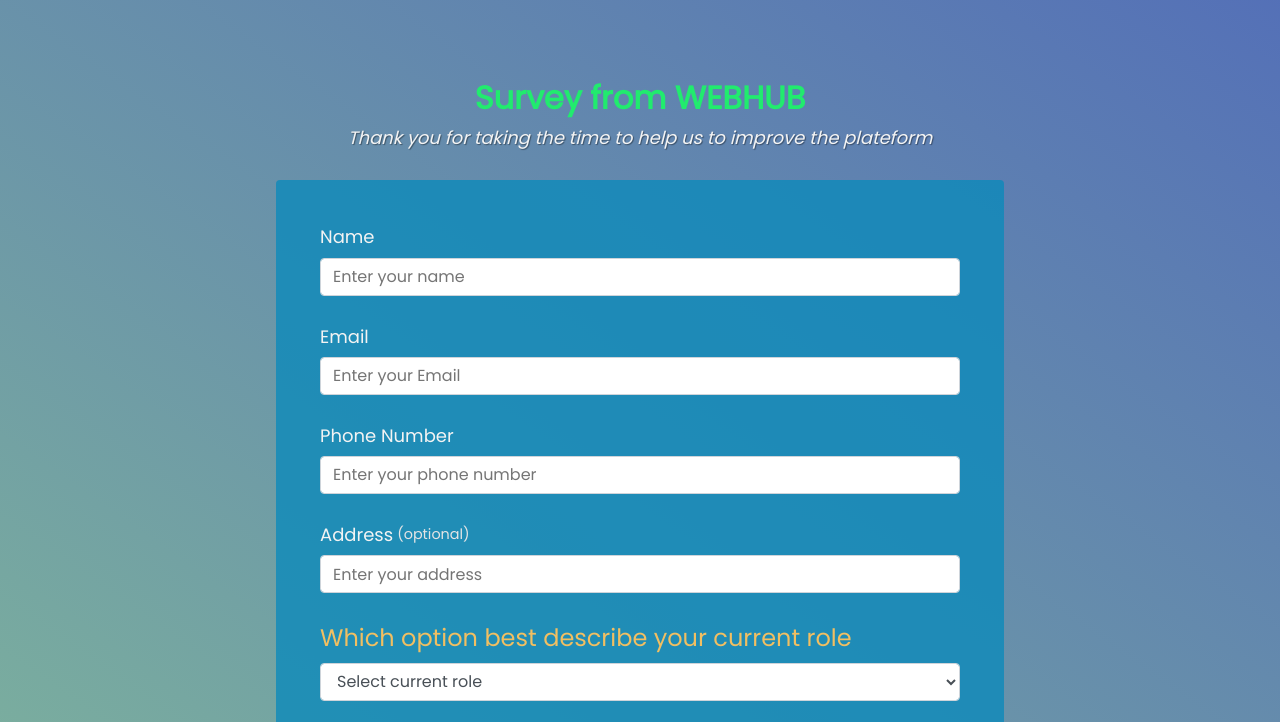
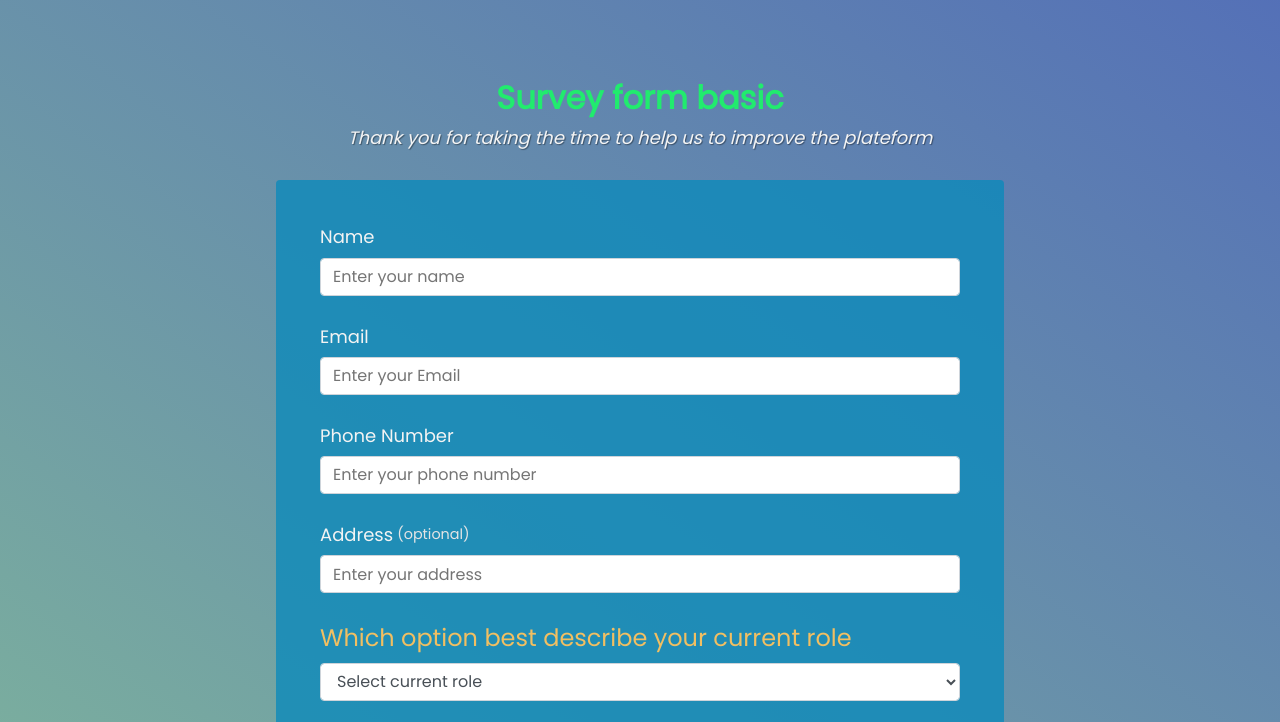
Before and after one commit to naimetysz/html-css-12-project, a plain HTML site: page first-project/index.html in a window 1280 px wide. Shown: the top 722 px of the page. Drawn offline with Linux system fonts and the light colour scheme.

Commit message:
resim eklendi

```diff
--- a/first-project/index.html
+++ b/first-project/index.html
@@ -11,7 +11,7 @@
     <div class="container ">
         <header class="header">
             <h1 id="title">
-                Survey from WEBHUB
+                Survey form basic
             </h1>
             <p id="description">
                 Thank you for taking the time to help us to improve the plateform
```
